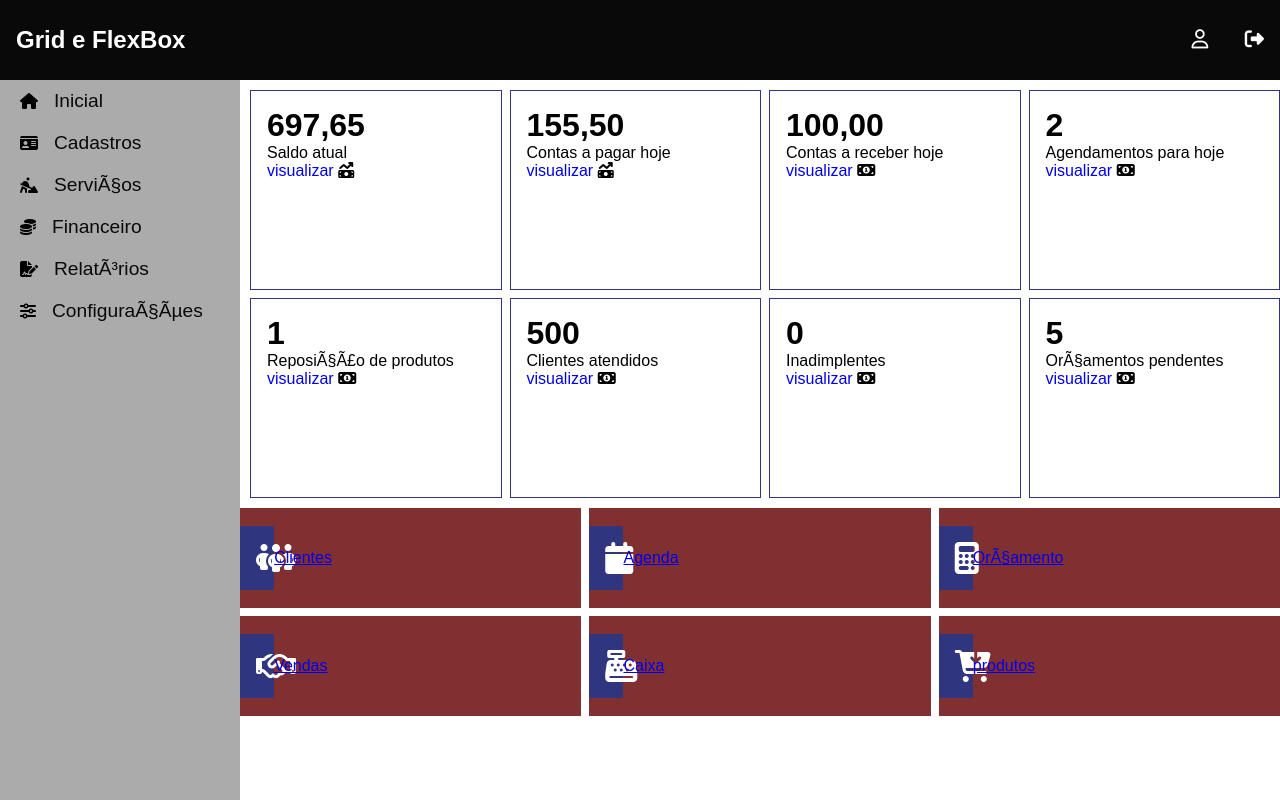
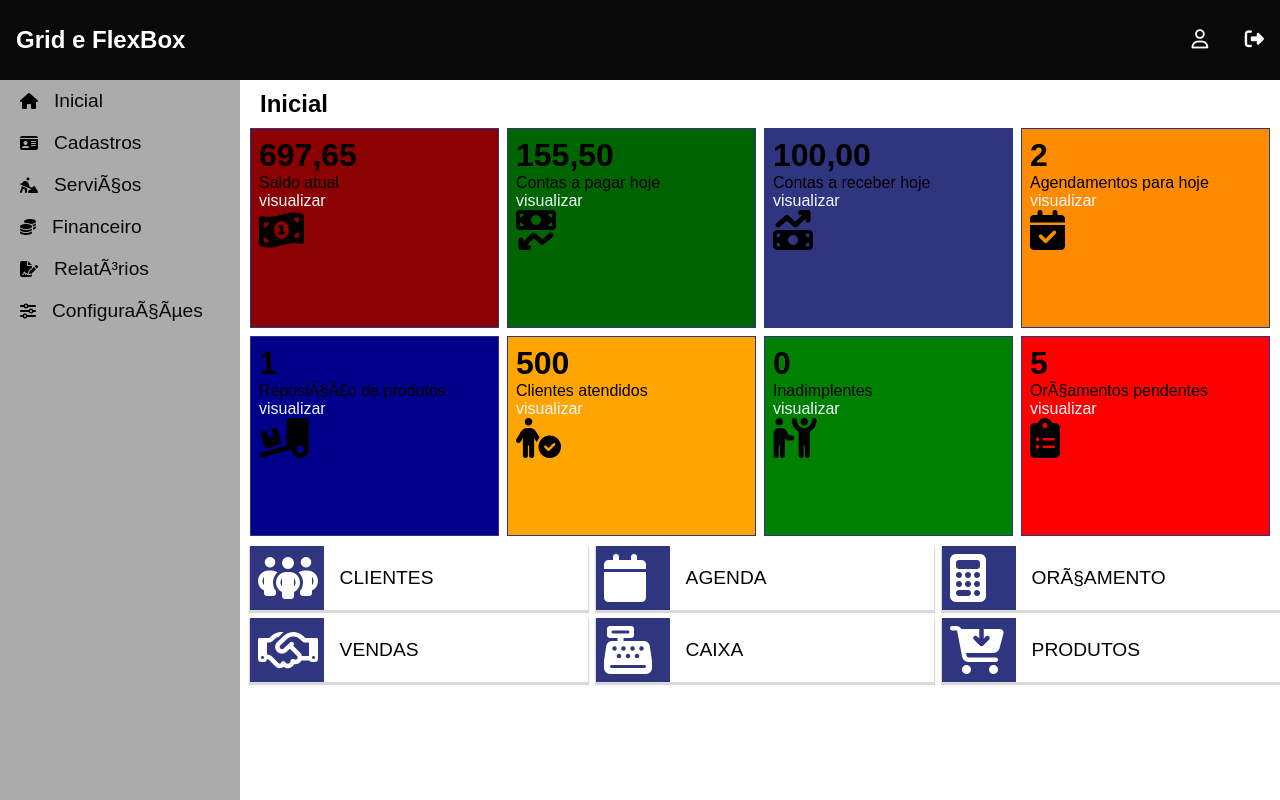
Before and after one commit to geovanedcs/LA24S, a plain HTML site: page APS/index.html in a window 1280 px wide. Drawn offline with Linux system fonts and the light colour scheme.

Commit message:
ajustes da aula

```diff
--- a/APS/css/style.css
+++ b/APS/css/style.css
@@ -6,6 +6,14 @@
 
 :root{
     font-family: 'Montserrat', sans-serif;
+    --card-dk-red: darkred;
+    --card-red: red;
+    --card-dk-blue: darkblue;
+    --card-blue: #303580;
+    --card-dkgreen: darkgreen;
+    --card-green: green;
+    --card-dk-orange: darkorange;
+    --card-orange: orange;
 }
 
 
@@ -66,38 +74,70 @@
     margin-right: 1rem;
 }
 
-.container {
-    padding-top: 80px;
+.titulo {
+    padding-top: 90px;
+    padding-left: 260px;
 }
 
 .cardbox {
     display: grid;
     margin-left: 240px;
-    padding-left: 10px;
-    padding-top: 90px;
-    padding-bottom: 10px;
+    padding: 10px;
     grid-template-columns: repeat(8, 1fr);
     grid-auto-rows: 200px;
     gap: .5rem;
 }
 
 .basecard{
-    padding: 1em;
-    height: 100%;
+    padding: .5em;
     border: #303580 1px solid;
 }
 
+.basecard a {
+    position: flex;
+    text-decoration: none;
+    bottom: 0;
+    width: 100%;
+    color: aliceblue;
+}
+
 .basecard i{
-    position: inherit;
+    position: relative;
+    font-size: 2.5em;
     bottom: 0;
     right: 0;
 }
 
-.basecard a {
-    text-decoration: none;
-    position: relative;
-    bottom: 0;
-    width: 100%;
+.card-1 {
+    background-color: var(--card-dk-red);
+}
+
+.card-2 {
+    background-color: var(--card-dkgreen);
+}
+
+.card-3 {
+    background-color: var(--card-blue);
+}
+
+.card-4 {
+    background-color: var(--card-dk-orange);
+}
+
+.card-5 {
+    background-color: var(--card-dk-blue);
+}
+
+.card-6 {
+    background-color: var(--card-orange);
+}
+
+.card-7 {
+    background-color: var(--card-green);
+}
+
+.card-8 {
+    background-color: var(--card-red);
 }
 
 .w-2{
@@ -108,13 +148,14 @@
     grid-row: span 1;
 }
 
-
+.botoes{
+    padding-left: 250px;
+}
 
 .card-low{
     display: grid;
-    margin-left: 240px;
     grid-template-columns: repeat(6, 1fr);
-    grid-auto-rows: 100px;
+    grid-auto-rows: 4rem;
     gap: .5rem;
 }
 
@@ -128,22 +169,22 @@
 
 .card-9{
     display: flex;
+    align-items: center;
     flex-direction: row;
-    align-items: center;
-    height: 100%;
-    background-color: #803030;
+    text-transform: uppercase;
+    box-shadow: 0 2px 1px 1px rgb(0 0 0 / 15%);
 }
 
 .card-9 i {
-    width: 10%;
     background-color: #303580;
     color: #fff;
-    padding: 1rem;
-    font-size: 2rem;
-
+    padding: .5rem;
+    font-size: 3rem;
+    width: 4.6rem;
 }
-
-.card-9 .i {
-    position: left;
-
+.card-9 a {
+    text-decoration: none;
+    color: #050303;
+    font-size: 1.2rem;
+    padding-left: 1rem;
 }
--- a/APS/index.html
+++ b/APS/index.html
@@ -32,70 +32,71 @@
         </ul>
     </section>
     <main>
+        <h2 class="titulo">Inicial</h2>
         <div class="cardbox">
             <div class="basecard card-1 w-2 h-1">
                 <h1>697,65</h1>
                 <p>Saldo atual</p>
                 <div>
                     <a href="#">visualizar</a>
-                    <i class="fa-solid fa-money-bill-trend-up"></i>
                 </div>
+                <i class="fa-solid fa-money-bill-1-wave"></i>
             </div>
             <div class="basecard card-2 w-2 h-1">
                 <h1>155,50</h1>
                 <p>Contas a pagar hoje</p>
                 <div>
                     <a href="#">visualizar</a>
-                    <i class="fa-solid fa-money-bill-trend-up"></i>
                 </div>
+                <i class="fa-solid fa-money-bill-trend-up fa-rotate-180"></i>
             </div>
             <div class="basecard card-3 w-2 h-1">
                 <h1>100,00</h1>
                 <p>Contas a receber hoje</p>
                 <div>
                     <a href="#">visualizar</a>
-                    <i class="fa fa-money"></i>
                 </div>
+                <i class="fa-solid fa-money-bill-trend-up"></i>
             </div>
             <div class="basecard card-4 w-2 h-1">
                 <h1>2</h1>
                 <p>Agendamentos para hoje</p>
                 <div>
                     <a href="#">visualizar</a>
-                    <i class="fa fa-money"></i>
                 </div>
+                <i class="fa-solid fa-calendar-check"></i>
             </div>
             <div class="basecard card-5 w-2 h-1">
                 <h1>1</h1>
                 <p>Reposição de produtos</p>
                 <div>
                     <a href="#">visualizar</a>
-                    <i class="fa fa-money"></i>
                 </div>
+                <i class="fa-solid fa-truck-ramp-box"></i>
             </div>
             <div class="basecard card-6 w-2 h-1">
                 <h1>500</h1>
                 <p>Clientes atendidos</p>
                 <div>
                     <a href="#">visualizar</a>
-                    <i class="fa fa-money"></i>
                 </div>
+                <i class="fa-solid fa-person-circle-check"></i>
             </div>
             <div class="basecard card-7 w-2 h-1">
                 <h1>0</h1>
                 <p>Inadimplentes</p>
                 <div>
                     <a href="#">visualizar</a>
-                    <i class="fa fa-money"></i>
                 </div>
+                <i class="fa-solid fa-people-robbery"></i>
             </div>
             <div class="basecard card-8 w-2 h-1">
                 <h1>5</h1>
                 <p>Orçamentos pendentes</p>
                 <div>
                     <a href="#">visualizar</a>
-                    <i class="fa fa-money"></i>
                 </div>
+                <i class="fa-solid fa-clipboard-list"></i>
             </div>
         </div>
         <section class="botoes">
```
Also changed, not shown: 1 other file.
